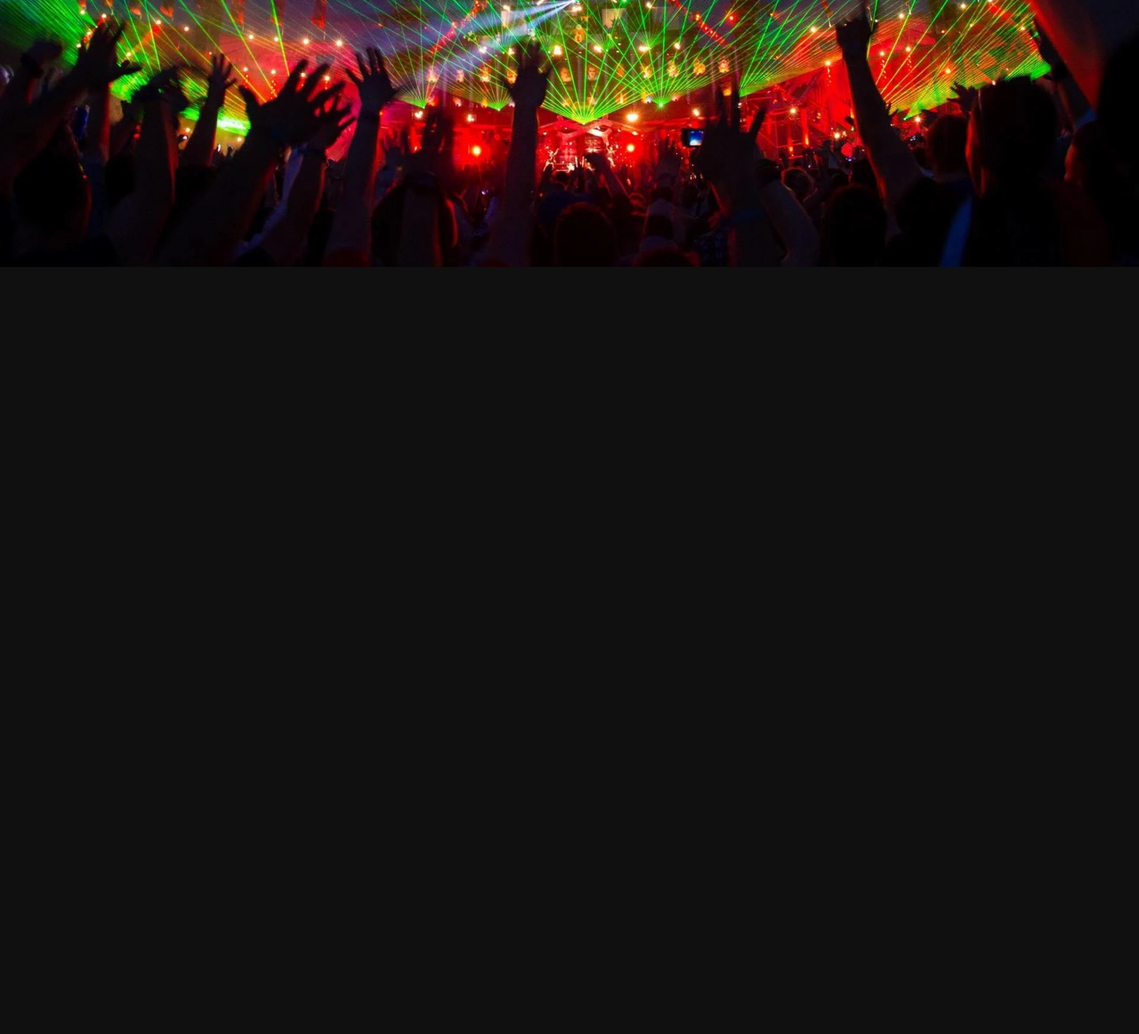
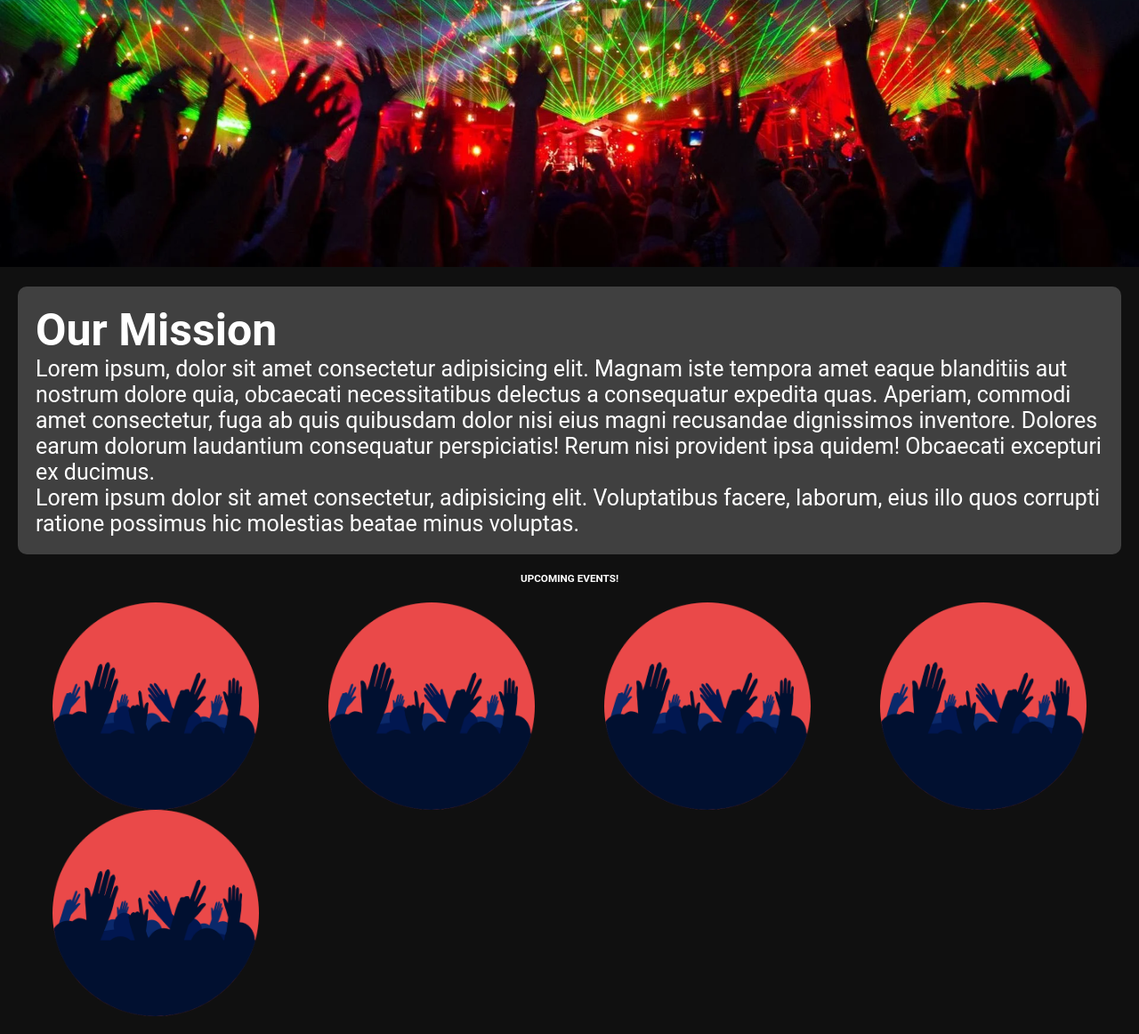
Before and after one commit to CodyCreatesCode/outerLimitsEntertainment, a plain HTML site: page index.html in a window 1280 px wide. Shown: the part 500-1662 px from the top of the page at 89% size. Before the commit the page ends 800 px from the top, so only its background shows below. Drawn offline with Linux system fonts and the light colour scheme.

Commit message:
added content and paragraphs to html.

```diff
--- a/css/styles.css
+++ b/css/styles.css
@@ -44,7 +44,7 @@ body {
 }
 
 .nav-link {
-    font-size: 1.6rem;
+    font-size: 2.5rem;
     font-weight: 400;
     color: white;
 }
@@ -54,7 +54,7 @@ body {
 }
 
 .nav-logo {
-    font-size: 2.1rem;
+    font-size: 2.9rem;
     font-weight: 500;
     color: #fff;
 }
@@ -90,9 +90,40 @@ body {
     transition: opacity 1s ease-in-out;
 }
 
-/* .slideshow-img:first-child {
-    display: block;
-} */
+/* MAIN CONTENT */
+.main-container {
+    margin: 96vh 20px 20px 20px;
+    padding: 20px 20px;
+    background: rgba(255,255,255, 0.2);
+    border-radius: 10px;
+}
+
+.main-container h3 {
+    font-size: 5rem;
+    color: white;
+}
+
+.main-container p {
+    font-size: 2.5rem;
+    color: white;
+}
+
+/* EVENTS CONTAINER */
+.events-container {
+    text-align: center;
+    color: white;
+}
+
+.event-tickets-wrapper {
+    display: grid;
+    grid-template-columns: repeat(4, 1fr);
+    justify-items: center;
+    padding: 20px;
+}
+
+.artist-image {
+    width: 75%;
+}
 
 /* MEDIA QUERIES */
 @media only screen and (max-width: 768px) {
@@ -146,4 +177,9 @@ body {
         transform: translateY(-8px) rotate(-45deg);
     }
 
+    /* EVENTS CONTAINER */
+    .event-tickets-wrapper {
+        grid-template-columns: repeat(1, 1fr);
+    }
+
 }
--- a/index.html
+++ b/index.html
@@ -11,7 +11,7 @@
 <body>
     <div class="navigation">
         <nav class="navbar">
-            <a href="#" class="nav-logo">outerLimits</a>
+            <a href="#" class="nav-logo">OuterLimitsEnt.</a>
             <ul class="nav-menu">
                 <li class="nav-item">
                     <a href="#" class="nav-link">Services</a>
@@ -42,16 +42,27 @@
         <img src="./images/raveimg-5.jpeg" class="slideshow-img" alt="rave-image">
     </div>
 
-    <!-- <div class="main-container">
-        <div class="gallery"></div>
-        <div class="content"></div>
+    <div class="main-container">
+        <div class="content">
+            <h3>Our Mission</h3>
+            <p>Lorem ipsum, dolor sit amet consectetur adipisicing elit. Magnam iste tempora amet eaque blanditiis aut nostrum dolore quia, obcaecati necessitatibus delectus a consequatur expedita quas. Aperiam, commodi amet consectetur, fuga ab quis quibusdam dolor nisi eius magni recusandae dignissimos inventore. Dolores earum dolorum laudantium consequatur perspiciatis! Rerum nisi provident ipsa quidem! Obcaecati excepturi ex ducimus.
+                <br>
+                Lorem ipsum dolor sit amet consectetur, adipisicing elit. Voluptatibus facere, laborum, eius illo quos corrupti ratione possimus hic molestias beatae minus voluptas.
+            </p>
+        </div>
     </div>
 
     <div class="events-container">
-        <h3></h3>
-        <div class="event-tickets"></div>
+        <h3>UPCOMING EVENTS!</h3>
+        <div class="event-tickets-wrapper">
+            <img src="./images/artist-img1.png" alt="artist" class="artist-image">
+            <img src="./images/artist-img1.png" alt="artist" class="artist-image">
+            <img src="./images/artist-img1.png" alt="artist" class="artist-image">
+            <img src="./images/artist-img1.png" alt="artist" class="artist-image">
+            <img src="./images/artist-img1.png" alt="artist" class="artist-image">
+        </div>
     </div>
-    <div class="contact-container"></div>
+    <!-- <div class="contact-container"></div>
     <div class="social">
         <h3></h3>
         <div class="social-icons"></div>
```
Also changed, not shown: images/artist-img1.png (added).
